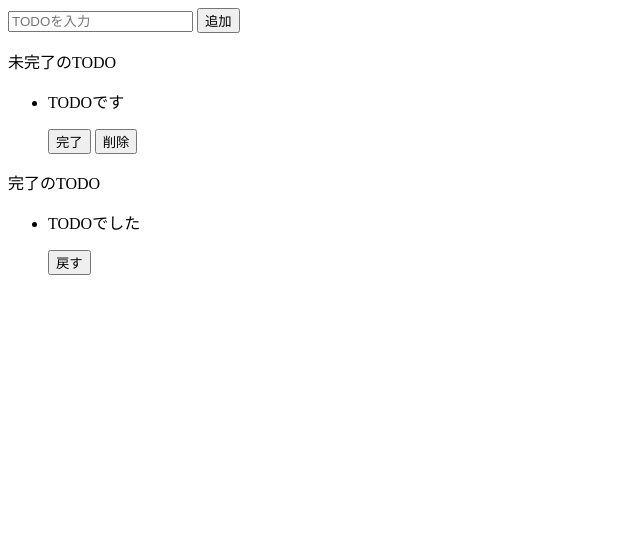
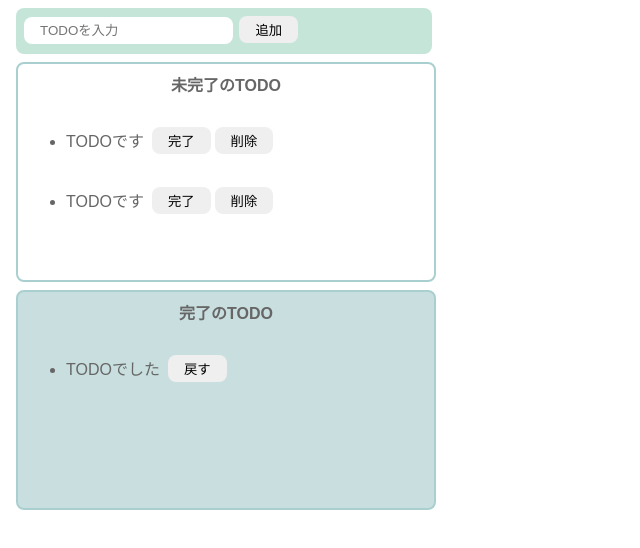
Before and after one commit to tabira2382/vanillajs-todo, a plain HTML site: page src/index.html in a window 1280 px wide. Shown: the whole page, without its empty margins (0-640 px from the left). Drawn offline with Linux system fonts and the light colour scheme.

Commit message:
add:css適用

```diff
--- a/src/index.html
+++ b/src/index.html
@@ -4,30 +4,38 @@
   <meta charset="UTF-8">
   <meta name="viewport" content="width=device-width, initial-scale=1.0">
   <title>TODO(JS)</title>
+  <link rel="stylesheet" href="styles.css">
 </head>
 <body>
-  <div>
+  <div class="input-area">
     <input type="text" placeholder="TODOを入力">
     <button>追加</button>
   </div>
-  <div>
-    <p>未完了のTODO</p>
+  <div class="incomplete-area">
+    <p class="title">未完了のTODO</p>
     <ul>
       <li>
-        <div>
-          <p>TODOです</p>
+        <div class="list-row">
+          <p class="todo-item">TODOです</p>
+          <button>完了</button>
+          <button>削除</button>
+        </div>
+      </li>
+      <li>
+        <div class="list-row">
+          <p class="todo-item">TODOです</p>
           <button>完了</button>
           <button>削除</button>
         </div>
       </li>
     </ul>
   </div>
-  <div>
-    <p>完了のTODO</p>
+  <div class="complete-area">
+    <p class="title">完了のTODO</p>
     <ul>
       <li>
-        <div>
-          <p>TODOでした</p>
+        <div class="list-row">
+          <p class="todo-item">TODOでした</p>
           <button>戻す</button>
         </div>
       </li>
--- a/src/styles.css
+++ b/src/styles.css
@@ -0,0 +1,68 @@
+body {
+  font-family: sans-serif;
+  color: #666;
+}
+
+input {
+  border-radius: 8px;
+  border: none;
+  padding: 6px 16px;
+}
+
+button {
+  border-radius: 8px;
+  border: none;
+  padding: 4px 16px;
+  margin: 0 2px;
+}
+
+button:hover {
+  background-color: #79a8a9;
+  color: #fff;
+  cursor: pointer;
+}
+
+.input-area {
+  background-color: #c6e5d9;
+  width: 400px;
+  height: 30px;
+  margin: 8px;
+  padding: 8px;
+  border-radius: 8px;
+
+}
+
+.incomplete-area {
+  border: 2px solid #aacfd0;
+  width: 400px;
+  min-height: 200px;
+  padding: 8px;
+  margin: 8px;
+  border-radius: 8px;
+}
+
+.complete-area {
+  border: 2px solid #aacfd0;
+  width: 400px;
+  min-height: 200px;
+  padding: 8px;
+  margin: 8px;
+  border-radius: 8px;
+  background-color: #c9dede;
+}
+
+.title {
+  text-align: center;
+  margin-top: 0px;
+  font-weight: bold;
+}
+
+.list-row {
+  display: flex;
+  align-items: center;
+  padding-bottom: 4px;
+}
+
+.todo-item {
+  margin-right: 6px;
+}
```
